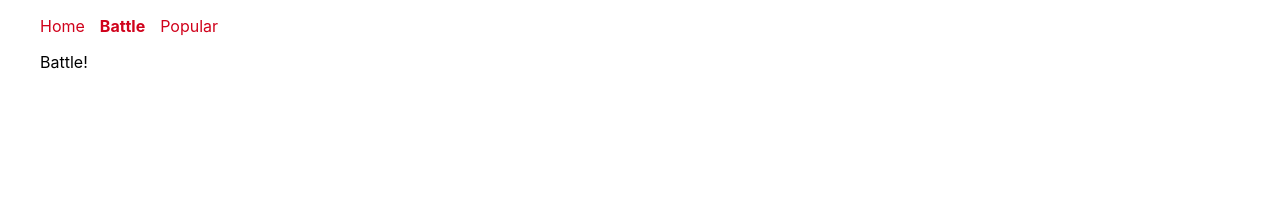
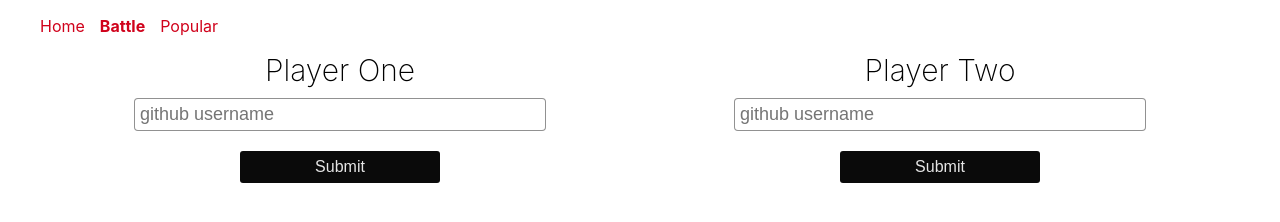
Before and after one commit to ajames20/github-battle, a React app: page /battle in a window 1280 px wide. Built offline with nearby package versions, Linux system fonts and the light colour scheme.

Commit message:
added Battle.js component and functionality

```diff
--- a/app/components/Battle.js
+++ b/app/components/Battle.js
@@ -1,10 +1,107 @@
 const React = require('react');
+const PropTypes = require('prop-types');
+
+class PlayerInput extends React.Component {
+  constructor(props) {
+    super(props);
+
+    this.state = {
+      username: '',
+    };
+    this.handleChange = this.handleChange.bind(this);
+    this.handleSubmit = this.handleSubmit.bind(this);
+  }
+
+  handleChange(event) {
+    const value = event.target.value;
+
+    this.setState(() => ({
+      username: value,
+    }));
+  }
+
+  handleSubmit(event) {
+    event.preventDefault();
+
+    this.props.onSubmit(
+      this.props.id,
+      this.state.username,
+    );
+  }
+
+  render() {
+    return (
+      <form className="column" onSubmit={this.handleSubmit}>
+        <label htmlFor="username" className="header">
+          {this.props.label}
+        </label>
+        <input
+          id="username"
+          placeholder="github username"
+          type="text"
+          autoComplete="off"
+          value={this.state.username}
+          onChange={this.handleChange}
+        />
+        <button
+          className="button"
+          type="submit"
+          disabled={!this.state.username}
+        > Submit </button>
+      </form>
+    );
+  }
+}
+
+PlayerInput.prototypes = {
+  id: PropTypes.string.isRequired,
+  label: PropTypes.string.isRequired,
+  onSubmit: PropTypes.func.isRequired,
+};
 
 class Battle extends React.Component {
+  constructor(props) {
+    super(props);
+
+    this.state = {
+      playerOneName: '',
+      playerTwoName: '',
+      playerOneImage: null,
+      playerTwoImage: null,
+    };
+
+    this.handleSubmit = this.handleSubmit.bind(this);
+  }
+
+  handleSubmit(id, username) {
+    this.setState(() => {
+      const newState = {};
+      newState[`${id}Name`] = username;
+      newState[`${id}Image`] = `https://github.com/${username}.png?size=200`;
+      return newState;
+    });
+  }
+
   render() {
+    const playerOneName = this.state.playerOneName;
+    const playerTwoName = this.state.playerTwoName;
     return (
       <div>
-        Battle!
+        <div className="row" >
+          {!playerOneName &&
+            <PlayerInput
+              id="playerOne"
+              label="Player One"
+              onSubmit={this.handleSubmit}
+            />}
+
+          {!playerTwoName &&
+            <PlayerInput
+              id="playerTwo"
+              label="Player Two"
+              onSubmit={this.handleSubmit}
+            />}
+        </div>
       </div>
     );
   }
--- a/app/index.css
+++ b/app/index.css
@@ -31,6 +31,45 @@ li {
   display: block;
   padding: 7px 0;
   margin: 10px auto;
+}
+
+.row {
+  display: flex;
+  justify-content: space-around;
+}
+
+.column {
+  display: flex;
+  flex-direction: column;
+  width: 500px;
+  align-items: center;
+}
+
+.column input {
+  border-radius: 4px;
+  margin: 10px 0;
+  padding: 5px;
+  border: 1px solid rgba(0, 0, 0, .43);
+  width: 80%;
+  font-size: 18px;
+}
+
+.column input:focus {
+  outline: none !important;
+  border: 1px solid red;
+  box-shadow: 0 0 1px #fd5d70;
+}
+
+.column label {
+  text-align: center;
+  font-size: 30px;
+  font-weight: 200;
+}
+
+.header {
+  text-align: center;
+  font-size: 30px;
+  font-weight: 200;
 }
 
 .button:hover:enabled {
```
